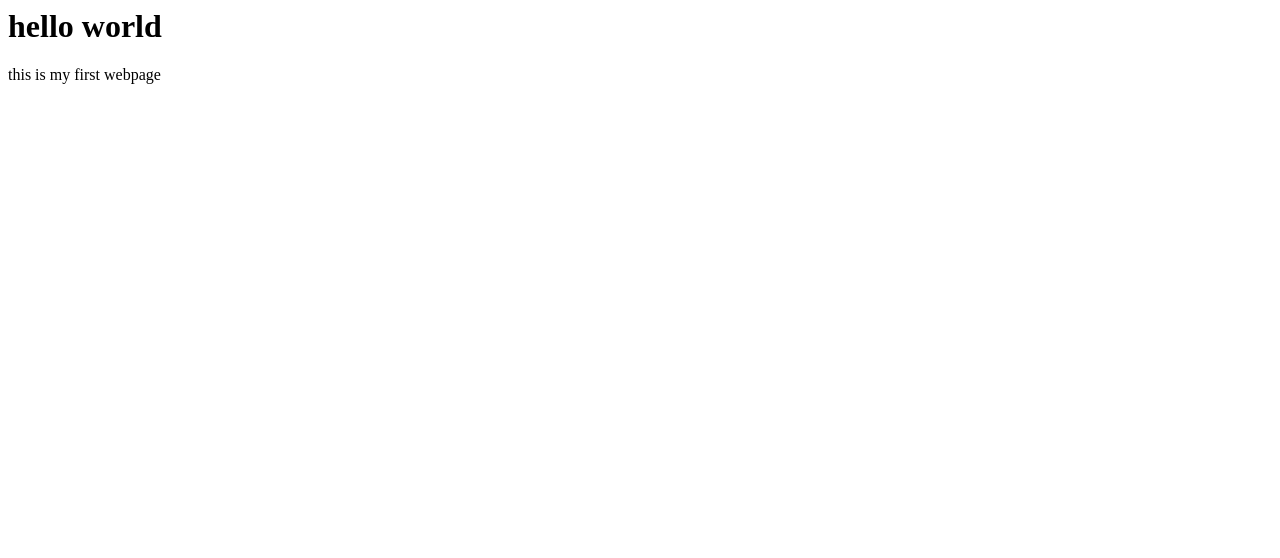
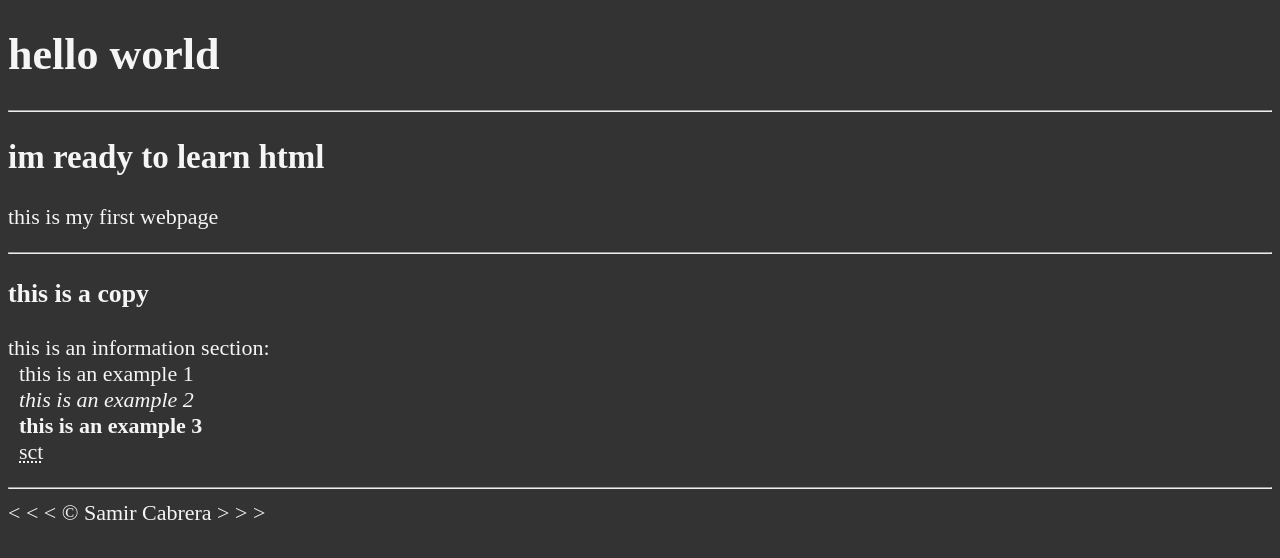
Before and after one commit to samcab28/verano2023-24, a plain HTML site: page course html/index.html in a window 1280 px wide. Drawn offline with Linux system fonts and the light colour scheme.

Commit message:
dia 1 html

```diff
--- a/course html/index.html
+++ b/course html/index.html
@@ -1,13 +1,42 @@
-<html>
+<!DOCTYPE html>
+<html lang = "en">
 
     <head>
-       <title>My first page web</title>
+        <meta name="author" content="Samir Cabrera">
+        <meta name="description" content="html course from freecodecamp">
+
+
+        <meta charset="UTF-8">
+
+        <title>My first page web</title>
+
+        <link rel="icon" href="html5.png" type="image/x-icon">
+        <link rel="stylesheet" href="main.css" type="text/css">
+
     </head>
 
     <body>
         <h1>hello world</h1>
 
+        <hr>
+
+        <h2>im ready to learn html</h2>
         <p>this is my first webpage</p>
+
+        <hr>
+
+        <h3>this is a copy</h3>
+        <p>this is an information section:
+            <br>&nbsp; this is an example 1
+            <br>&nbsp; <em>this is an example 2</em>
+            <br>&nbsp; <strong>this is an example 3</strong>
+            <br>&nbsp; <abbr title="samir cabrera tabash">sct</abbr>
+        </p>
+
+        <hr>
+        &lt; &lt; &lt; &copy; Samir Cabrera &gt; &gt; &gt;
     </body>
 
+    <!--esto es un comentario de ejemplo-->
+
 </html>
--- /dev/null
+++ b/course html/main.css
@@ -0,0 +1,8 @@
+html{
+    font-size: 22px;
+}
+
+body{
+    background-color: #333;
+    color: whitesmoke;
+}
```
Also changed, not shown: course html/html5.png (added).
